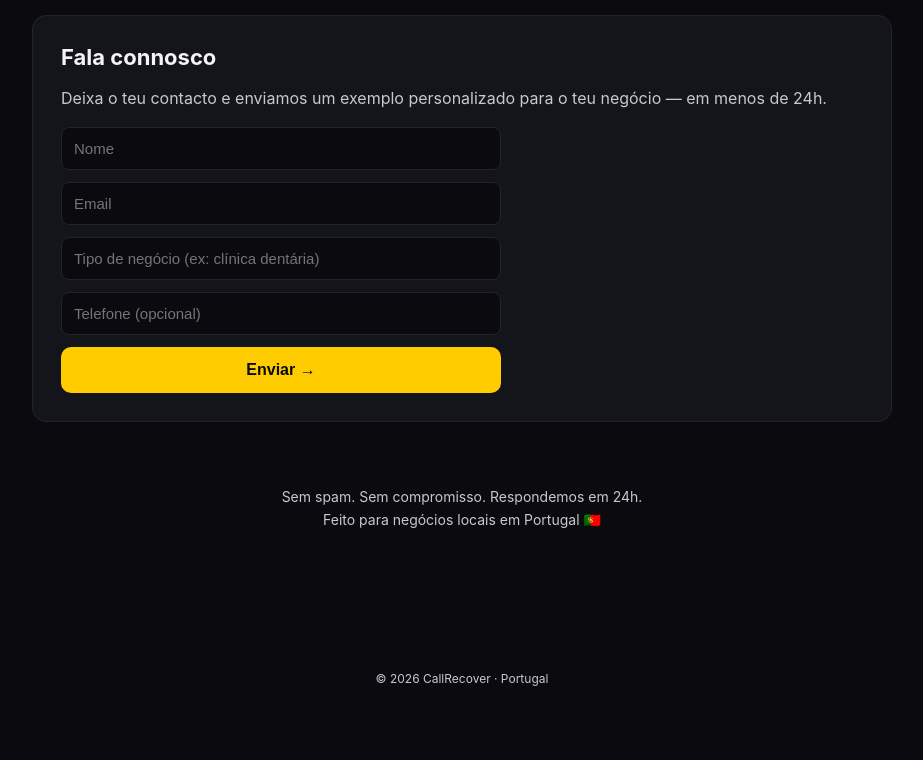
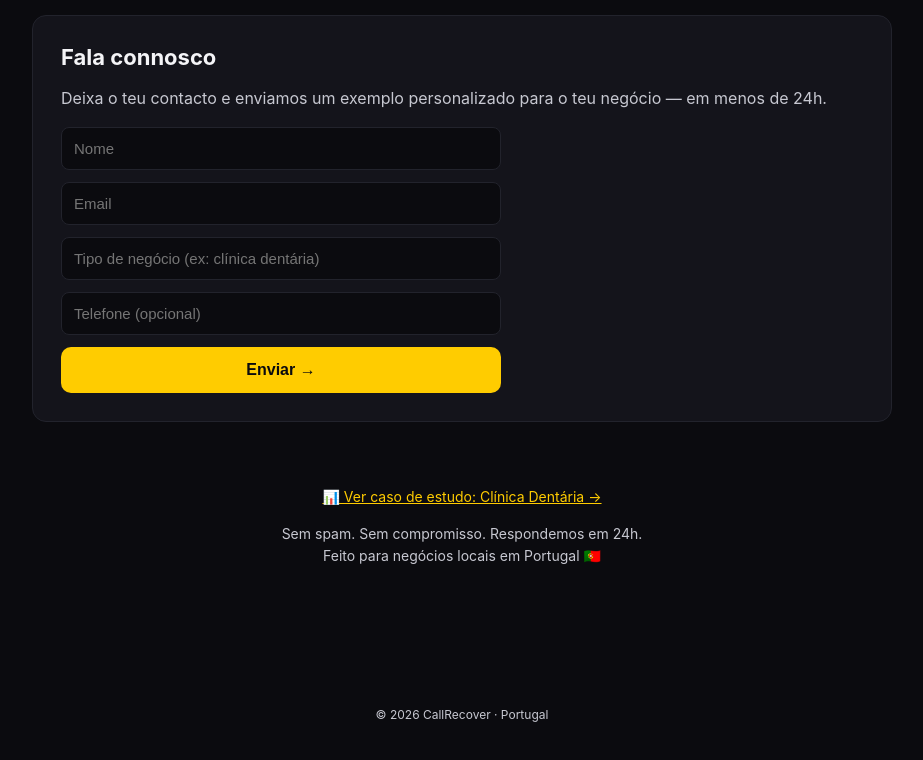
Before and after one commit to LuisftSilva/callrecover-pt, a plain HTML site: page index.html in a window 1280 px wide. Shown: the part 2562-3322 px from the top of the page, without its empty margins (178-1101 px from the left). Before the commit the page ends 3294 px from the top, so only its background shows below. Drawn offline with Linux system fonts and the light colour scheme.

Commit message:
Link case study from landing page

```diff
--- a/index.html
+++ b/index.html
@@ -299,6 +299,7 @@
 
     <!-- Trust -->
     <div class="trust">
+      <p><a href="caso-estudo.html" style="color:#ffcc00;text-decoration:underline">📊 Ver caso de estudo: Clínica Dentária →</a></p>
       <p>Sem spam. Sem compromisso. Respondemos em 24h.<br/>Feito para negócios locais em Portugal 🇵🇹</p>
     </div>
   </div>
```
